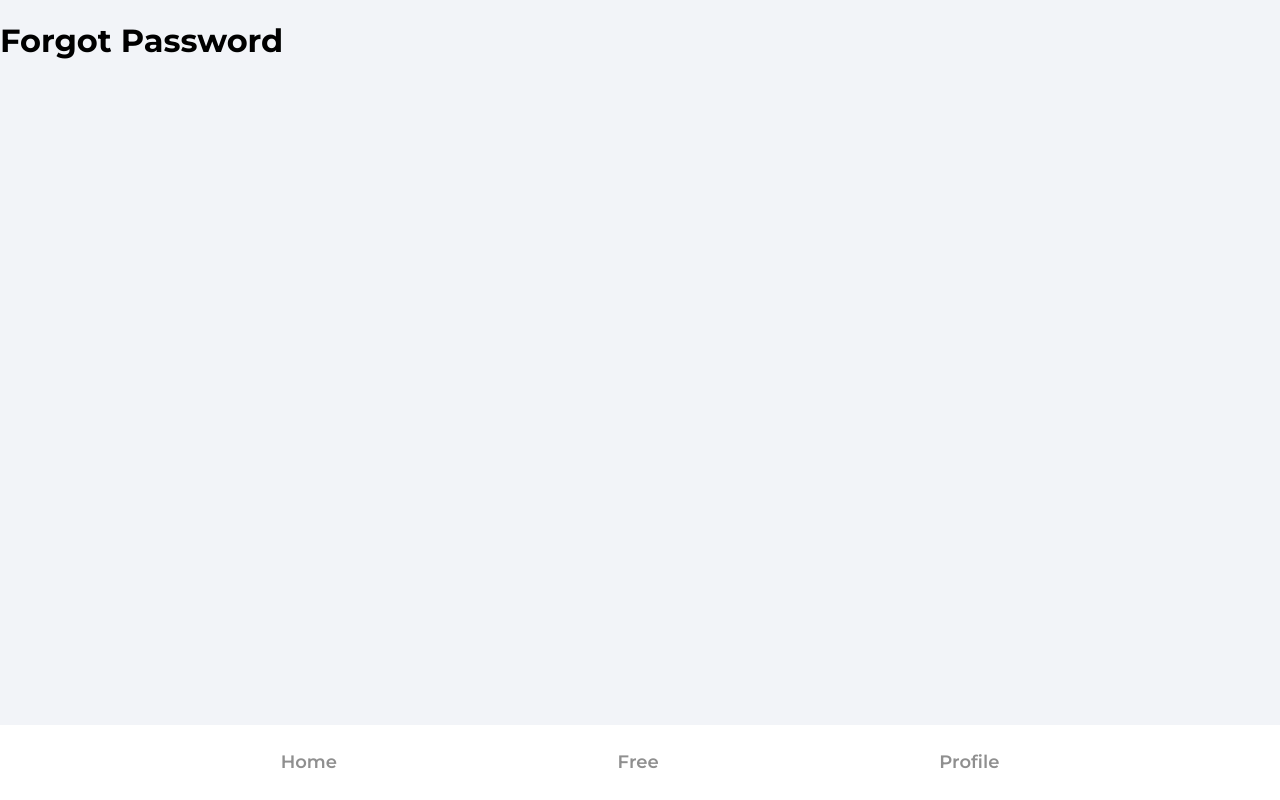
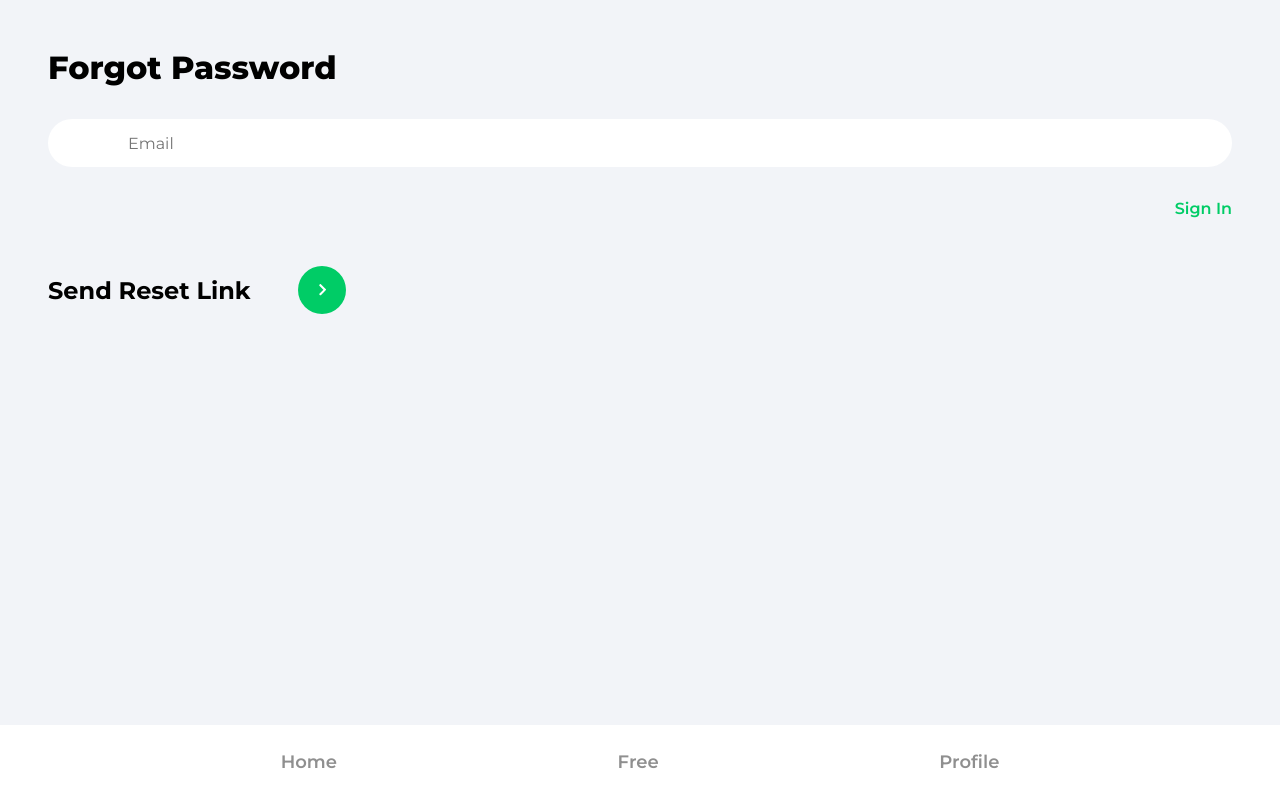
Before and after one commit to muksis/zero-waste, a React (Create React App) app: page /forgot-password in a window 1280 px wide. Built offline with nearby package versions, Linux system fonts and the light colour scheme; no server answers; the HTML template or start-up script is replaced by a standard one.

Commit message:
Add forgot password page

```diff
--- a/src/pages/ForgotPassword.jsx
+++ b/src/pages/ForgotPassword.jsx
@@ -1,7 +1,53 @@
+import { useState } from 'react';
+import { Link } from 'react-router-dom';
+import { getAuth, sendPasswordResetEmail } from 'firebase/auth';
+import { toast } from 'react-toastify';
+import { FaChevronRight } from 'react-icons/fa';
+
 function ForgotPassword() {
+  const [email, setEmail] = useState('');
+
+  const onChange = (e) => setEmail(e.target.value);
+
+  const onSubmit = async (e) => {
+    e.preventDefault();
+    try {
+      const auth = getAuth();
+      await sendPasswordResetEmail(auth, email);
+      toast.success('email was sent');
+    } catch (error) {
+      toast.error('Could not send reset email');
+    }
+  };
+
   return (
-    <div>
-      <h1>Forgot Password</h1>
+    <div className='pageContainer'>
+      <header>
+        <p className='pageHeader'>Forgot Password</p>
+
+        <main>
+          <form onSubmit={onSubmit}>
+            <input
+              type='email'
+              className='emailInput'
+              placeholder='Email'
+              id='email'
+              value={email}
+              onChange={onChange}
+            />
+            <Link className='forgotPasswordLink' to='/sign-in'>
+              Sign In
+            </Link>
+
+            <div className='signInBar'>
+              <div className='signInText'>Send Reset Link</div>
+              <button className='signInButton'>
+                <FaChevronRight fill='#fff' width='34px' height='34px' />
+              </button>
+            </div>
+          </form>
+        </main>
+      </header>
     </div>
   );
 }
```
